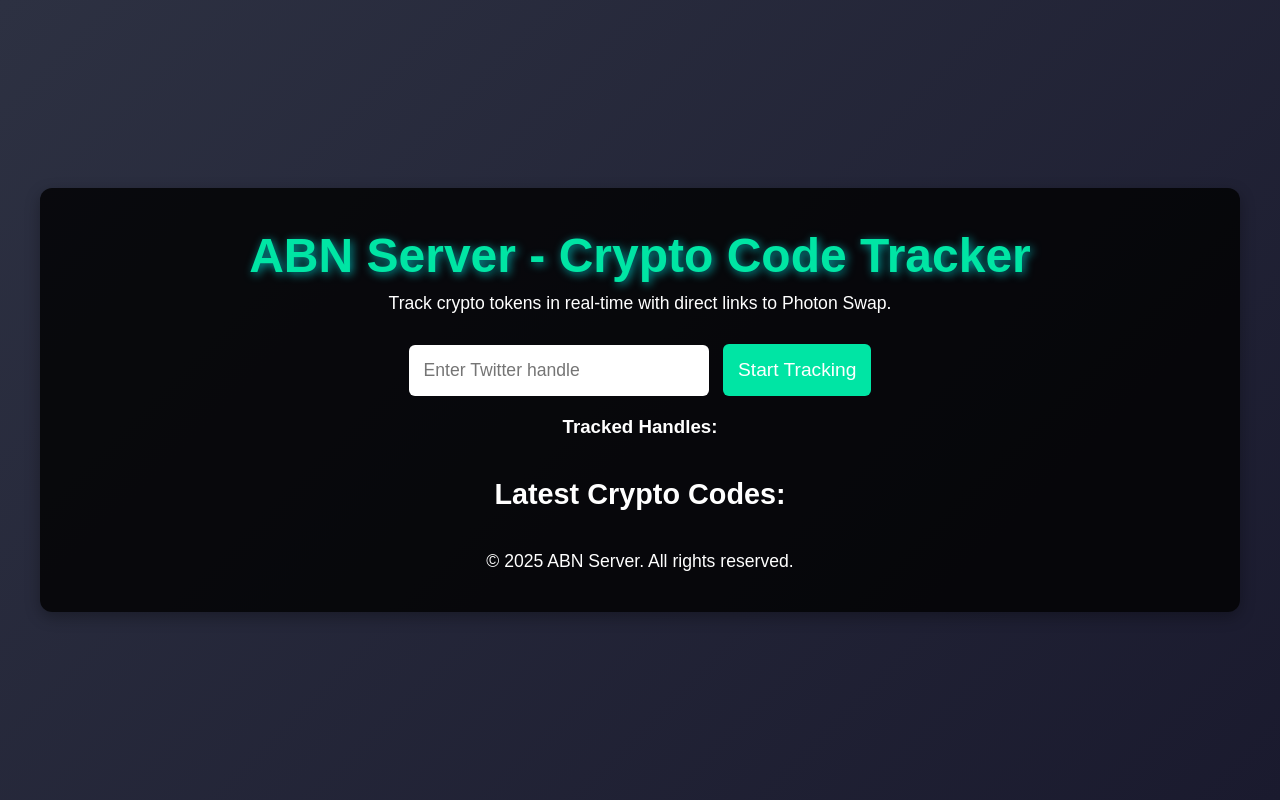
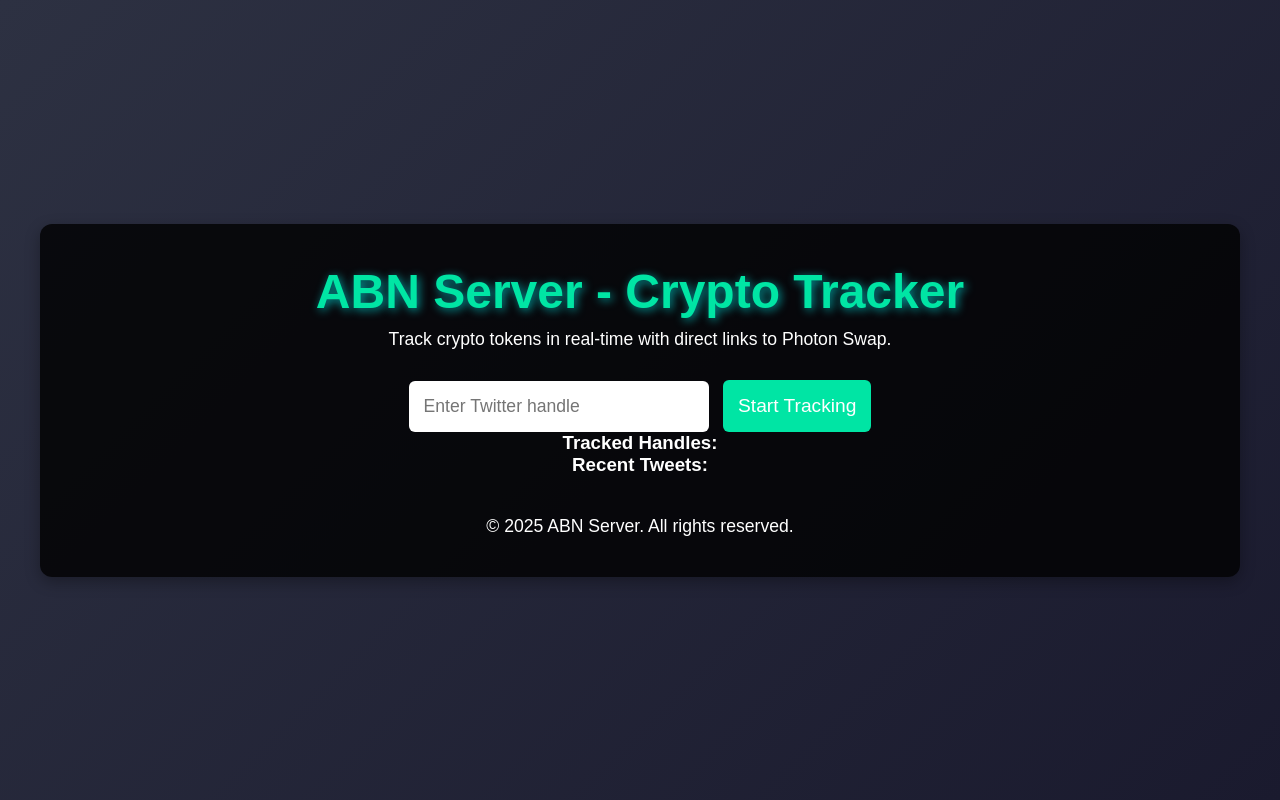
Before and after one commit to Holmesy1987/ABN, a website: page public/index.html in a window 1280 px wide. Drawn offline with Linux system fonts and the light colour scheme.

Commit message:
Update index.html

```diff
--- a/public/index.html
+++ b/public/index.html
@@ -5,32 +5,27 @@
   <meta name="viewport" content="width=device-width, initial-scale=1.0">
   <title>ABN Server - Crypto Tracker</title>
   <link rel="stylesheet" href="styles.css">
-  <!-- Add FontAwesome for icons (Photon button for example) -->
-  <link rel="stylesheet" href="https://cdnjs.cloudflare.com/ajax/libs/font-awesome/5.15.4/css/all.min.css">
 </head>
 <body>
   <div class="container">
     <header>
-      <h1>ABN Server - Crypto Code Tracker</h1>
+      <h1>ABN Server - Crypto Tracker</h1>
       <p>Track crypto tokens in real-time with direct links to Photon Swap.</p>
     </header>
 
-    <!-- Input field to enter Twitter handle -->
     <div class="input-area">
       <input type="text" id="handle-input" placeholder="Enter Twitter handle" />
-      <button onclick="fetchTweets()">Start Tracking</button>
+      <button onclick="startTracking()">Start Tracking</button>
     </div>
 
-    <!-- Tracked Twitter Handles -->
-    <div class="tracked-list">
+    <div class="tracked-handles">
       <h3>Tracked Handles:</h3>
-      <ul id="tracked-handles"></ul>
+      <ul id="tracked-handles-list"></ul>
     </div>
 
-    <!-- Display fetched tweets with CAs and Photon Swap links -->
-    <div class="crypto-codes">
-      <h3>Latest Crypto Codes:</h3>
-      <div id="codes-output"></div>
+    <div class="recent-tweets">
+      <h3>Recent Tweets:</h3>
+      <div id="tweets-output"></div>
     </div>
 
     <footer>
```
